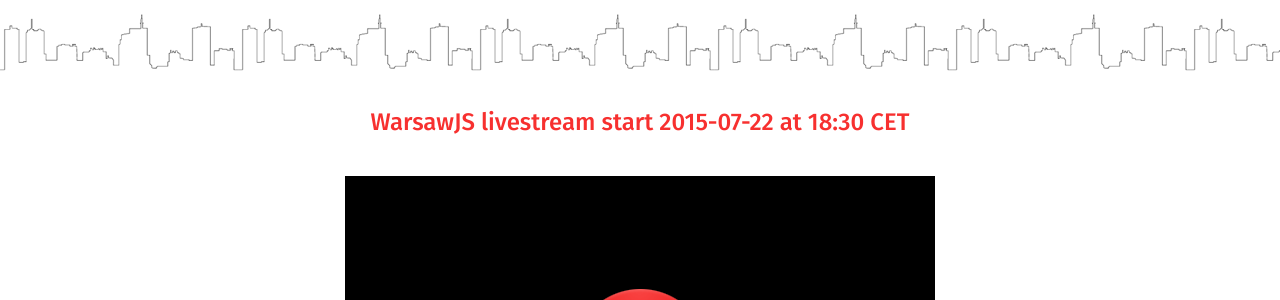
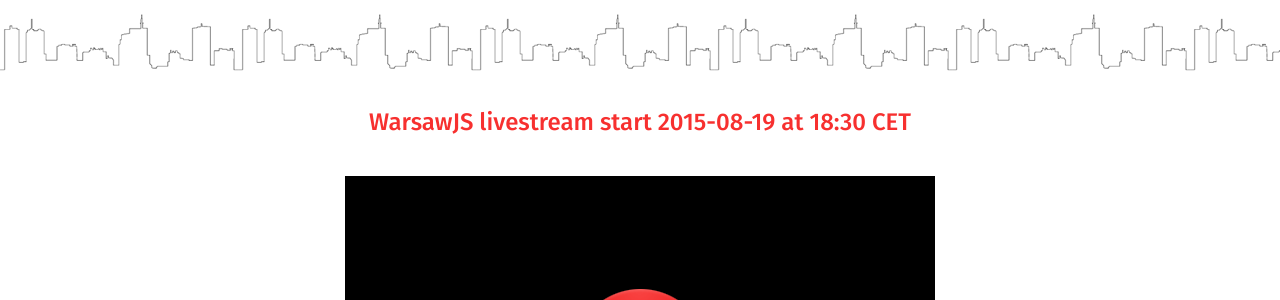
Before and after one commit to aksrugiw/warsawjs.com, a Jekyll site: the page built from live.html, in a window 1280 px wide. Shown: the part 347-647 px from the top of the page. Built offline with Jekyll 4.4.1, drawn with Linux system fonts in a browser that asks for light colours.

Commit message:
Date update.

```diff
--- a/_includes/player-live.html
+++ b/_includes/player-live.html
@@ -1,5 +1,5 @@
 <div id="player-wrapper">
-    <h2>WarsawJS livestream start 2015-07-22 at 18:30 CET</h2>
+    <h2>WarsawJS livestream start 2015-08-19 at 18:30 CET</h2>
     <div id="player">
         <a href="#" class="play-button">
             <img src="/assets/images/player/playerbutton135x135.png" alt="Play" />
```
